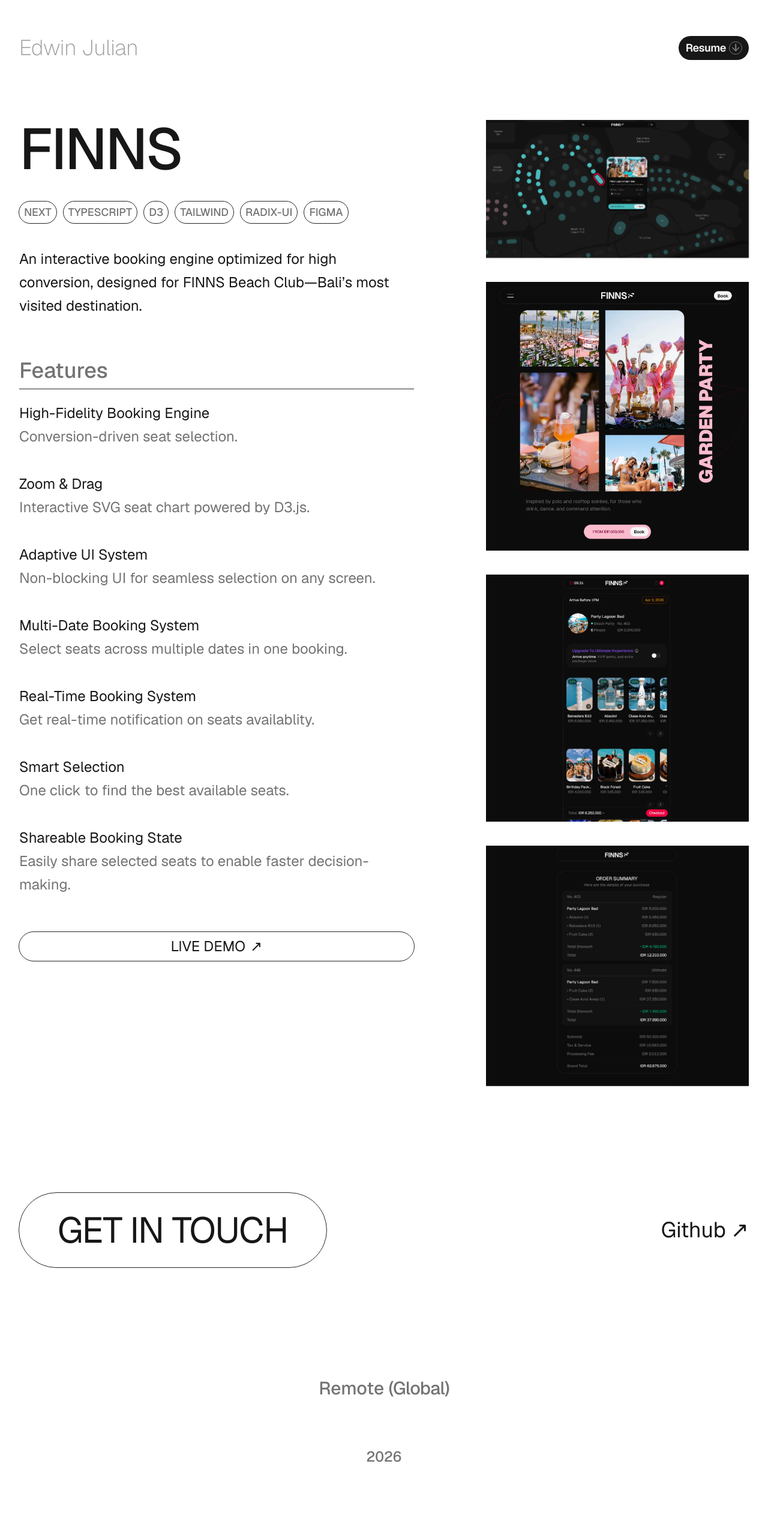
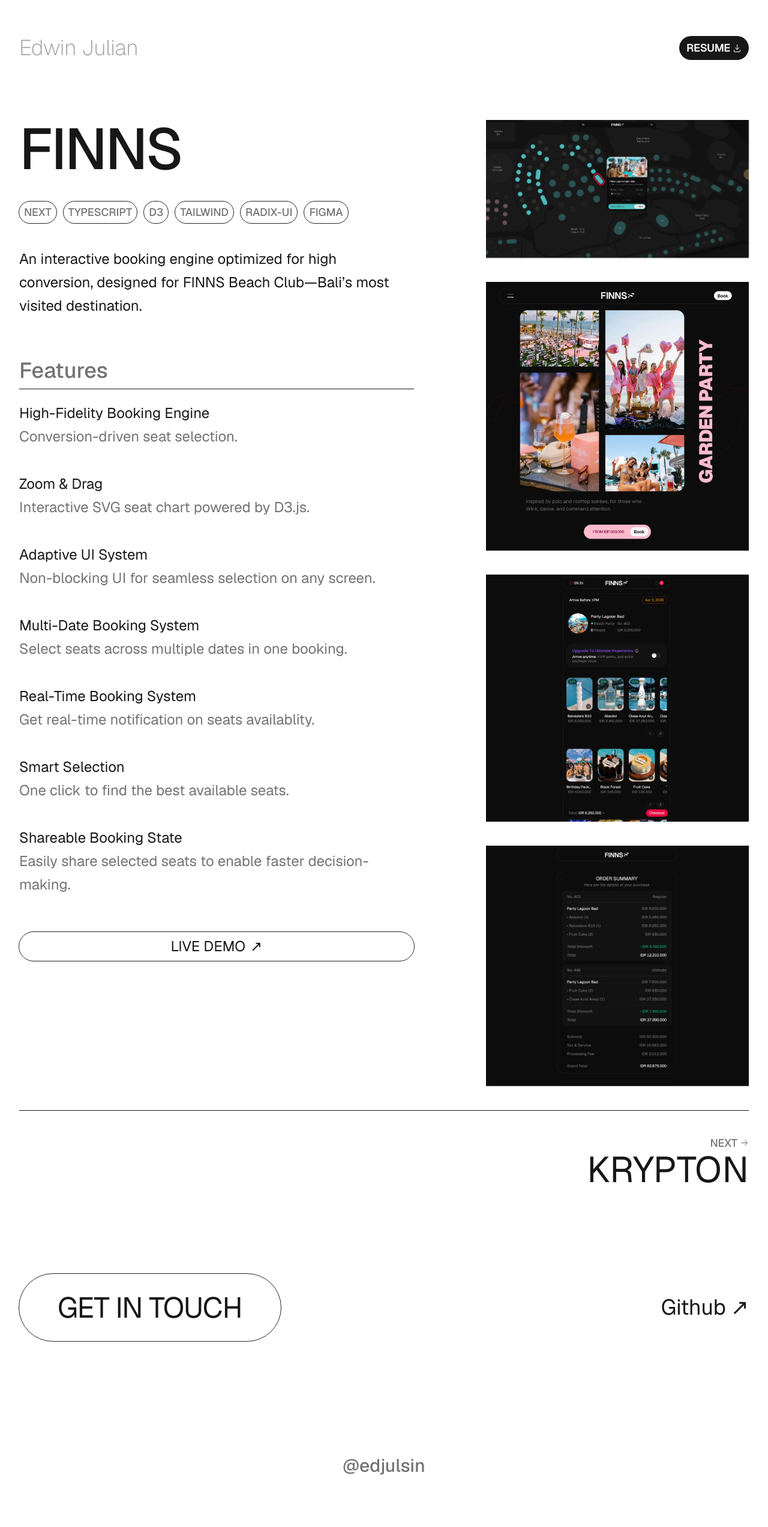
Before and after one commit to edjulsin/edjulsin, a Next.js app: page /projects/finns in a window 1280 px wide. Shown: the top 2546 px of the page at 60% size. Before the commit the page ends 2491 px from the top, so only its background shows below. Built offline with nearby package versions, Linux system fonts and the light colour scheme; no server answers.

Commit message:
add pagination

```diff
--- a/app/(page)/(contactable)/projects/[slug]/page.tsx
+++ b/app/(page)/(contactable)/projects/[slug]/page.tsx
@@ -5,6 +5,8 @@
 import projects from '@/data/projects'
 import projectMeta from '@/meta/project'
 import schema from '@/schemas/project'
+import Pagination from '@/components/Pagination'
+import { Separator } from 'radix-ui'
 
 const slugs = projects.map(v => v.slug)
 
@@ -36,6 +38,8 @@
 				<>
 					<Schema value={schema(project)} />
 					<Project {...project} />
+					<Separator.Root orientation='horizontal' className='h-px w-full bg-neutral-900' />
+					<Pagination index={index} />
 				</>
 			)
 		} else {
--- a/components/Contact.tsx
+++ b/components/Contact.tsx
@@ -4,7 +4,7 @@
 	<section className='min-h-[50dvh] flex flex-col justify-center gap-y-20 xl:flex-row xl:justify-between xl:items-center'>
 		<Link
 			href='/contact'
-			className='tracking-tight uppercase text-2xl md:text-4xl xl:text-6xl px-4 py-2 md:px-8 md:py-4 xl:px-16 xl:py-8 outline-1 outline-neutral-800 rounded-full text-center hover:bg-foreground hover:text-background transition-colors'
+			className='tracking-tight uppercase text-xl md:text-3xl xl:text-5xl px-4 py-2 md:px-8 md:py-4 xl:px-16 xl:py-8 outline-1 outline-neutral-800 rounded-full text-center hover:bg-foreground hover:text-background transition-colors'
 		>
 			Get in touch
 		</Link>
--- a/components/Footer.tsx
+++ b/components/Footer.tsx
@@ -5,9 +5,7 @@
 	return (
 		<footer className='text-neutral-500 font-medium text-center tabular-nums min-h-[30dvh] flex flex-col gap-y-5 md:gap-y-10 xl:gap-y-20 justify-center items-center'>
 			<span className='text-base md:text-xl xl:text-3xl'>
-				<span>Remote</span>
-				{' '}
-				<span className='tracking-tight'>(Global)</span>
+				@edjulsin
 			</span>
 			<time dateTime={today} className='text-sm md:text-lg xl:text-2xl'>
 				{today}
--- a/components/Header.tsx
+++ b/components/Header.tsx
@@ -1,12 +1,15 @@
+import { DownloadIcon } from '@radix-ui/react-icons'
 import Link from 'next/link'
 
 const Header = () => (
 	<header className='tracking-tight text-center xl:text-left min-h-[20dvh] font-extralight'>
 		<nav className='flex items-center justify-between gap-3'>
 			<Link href='/' className='text-neutral-400 text-2xl md:text-3xl xl:text-4xl'>Edwin Julian</Link>
-			<a href='/resume.pdf' download='Edwin_Julian_Frontend_Resume' className='flex items-center gap-1.5 px-3 py-1.5 text-sm md:text-base xl:text-lg rounded-full bg-foreground font-semibold transition-colors'>
-				<span className='text-background'>Resume</span>
-				<span className='size-5 flex items-center justify-center rounded-full outline-1 outline-neutral-500 text-neutral-500'>&#8595;</span>
+			<a href='/resume.pdf' download='Edwin_Julian_Frontend_Resume' className='text-background flex items-center gap-1 px-3 py-1.5 text-sm md:text-base xl:text-lg rounded-full bg-foreground font-semibold transition-colors'>
+				<span className='uppercase'>Resume</span>
+				<span>
+					<DownloadIcon />
+				</span>
 			</a>
 		</nav>
 	</header>
--- a/components/Hero.tsx
+++ b/components/Hero.tsx
@@ -11,13 +11,10 @@
 			</h1>
 		</div>
 		<div className='xl:items-end'>
-			<div className='*:leading-tight flex flex-col gap-y-1 text-center justify-center tabular-nums p-5 rounded-3xl bg-neutral-900'>
-				<h3 className='capitalize text-lg md:text-xl xl:text-2xl'>
+			<div className='*:leading-tight flex flex-col gap-y-1 text-center justify-center tabular-nums px-5 py-3 rounded-3xl bg-neutral-900'>
+				<h3 className='text-lg md:text-xl xl:text-2xl'>
 					Open to Remote
 				</h3>
-				<small className='tracking-tight uppercase text-sm md:text-base xl:text-lg text-neutral-500 font-medium'>
-					(Global)
-				</small>
 			</div>
 		</div>
 		<div className='xl:items-start'>
--- /dev/null
+++ b/components/Pagination.tsx
@@ -0,0 +1,41 @@
+import projects from '@/data/projects'
+import Link from 'next/link'
+import { ArrowLeftIcon, ArrowRightIcon } from '@radix-ui/react-icons'
+
+const Pagination = ({ index }: { index: number }) => {
+    const prev = projects[index - 1] || null
+    const next = projects[index + 1] || null
+    return (
+        <nav className='pt-10'>
+            <ul className='uppercase grid grid-cols-2 items-center w-full gap-x-3'>
+                {
+                    prev ? (
+                        <li className='col-start-1 justify-self-start'>
+                            <Link href={`/projects/${prev.slug}`} rel='prev' className='flex flex-col justify-center items-start'>
+                                <span className='text-neutral-500 font-medium flex items-center gap-x-1'>
+                                    <span><ArrowLeftIcon /></span>
+                                    <span className='text-sm md:text-base xl:text-lg'>Prev</span>
+                                </span>
+                                <p className='text-2xl md:text-4xl xl:text-6xl'>{prev.title}</p>
+                            </Link>
+                        </li>
+                    ) : null
+                }
+                {
+                    next ? (
+                        <li className='col-start-2 justify-self-end'>
+                            <Link href={`/projects/${next.slug}`} rel='next' className='flex flex-col justify-center items-end'>
+                                <span className='text-neutral-500 font-medium flex items-center gap-x-1'>
+                                    <span className='text-sm md:text-base xl:text-lg'>Next</span>
+                                    <span><ArrowRightIcon /></span>
+                                </span>
+                                <p className='text-2xl md:text-4xl xl:text-6xl'>{next.title}</p>
+                            </Link>
+                        </li>
+                    ) : null
+                }
+            </ul>
+        </nav>
+    )
+}
+export default Pagination
--- a/components/Project.tsx
+++ b/components/Project.tsx
@@ -38,7 +38,7 @@
 				</p>
 			</header>
 			<section className='flex flex-col justify-center gap-y-5'>
-				<h3 className='capitalize text-2xl/relaxed md:text-3xl/relaxed xl:text-4xl/relaxed font-medium text-neutral-500 border-b-1 border-b-neutral-800'>
+				<h3 className='capitalize text-2xl/relaxed md:text-3xl/relaxed xl:text-4xl/relaxed font-medium text-neutral-500 border-b-1 border-b-neutral-900'>
 					Features
 				</h3>
 				<ul className='flex flex-col gap-y-10 justify-center'>
--- a/package.json
+++ b/package.json
@@ -10,6 +10,7 @@
 		"format": "biome format --write"
 	},
 	"dependencies": {
+		"@radix-ui/react-icons": "^1.3.2",
 		"@react-email/components": "^1.0.4",
 		"@react-email/render": "^2.0.2",
 		"next": "^16.1.1",
```
Also changed, not shown: 1 other file (tests, documents, lock files or other folders).
